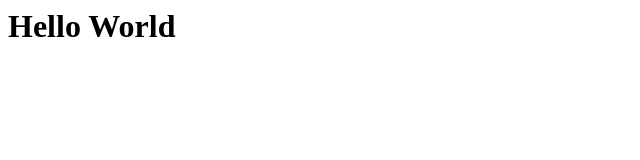
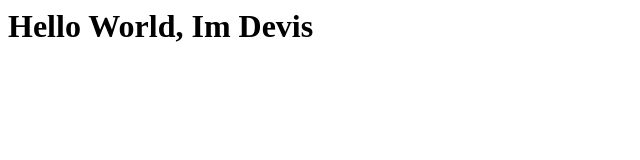
Before and after one commit to devisdn/Git-Exercise, a plain HTML site: page index.html in a window 1280 px wide. Shown: the whole page, without its empty margins (0-640 px from the left). Drawn offline with Linux system fonts and the light colour scheme.

Commit message:
Update index.html

```diff
--- a/index.html
+++ b/index.html
@@ -1,3 +1,3 @@
 <html>
-  <h1>Hello World</h1>
+  <h1>Hello World, Im Devis</h1>
 </html>
```
